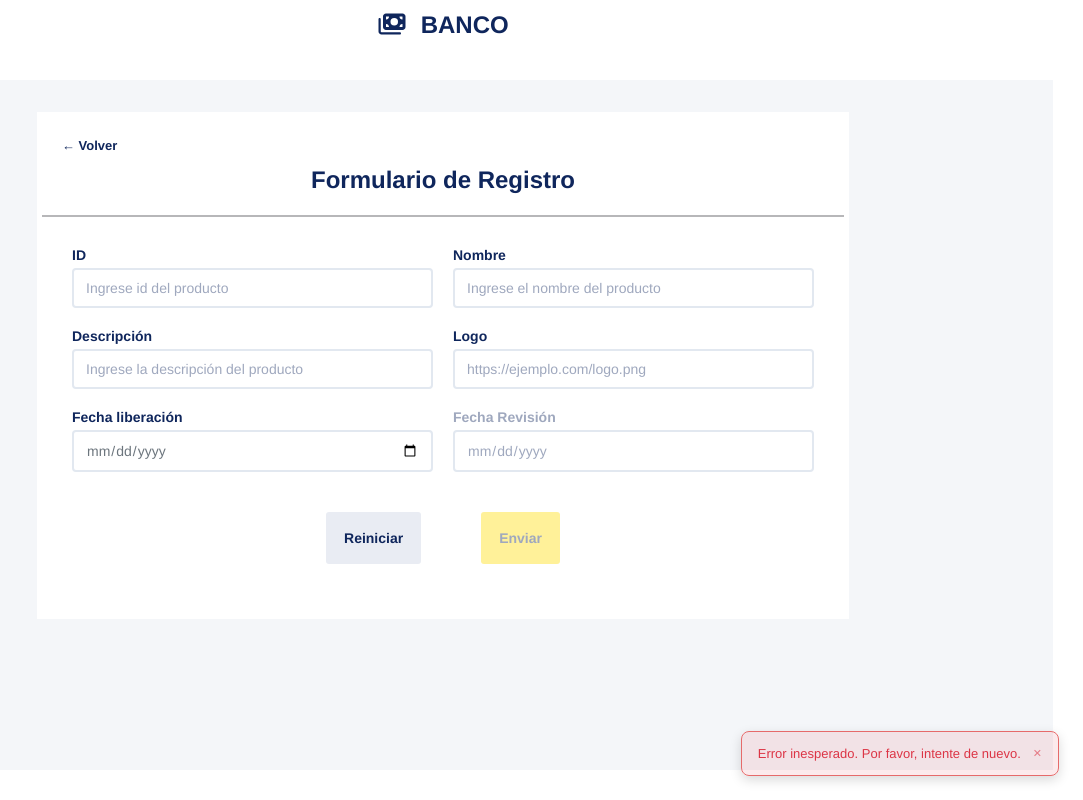
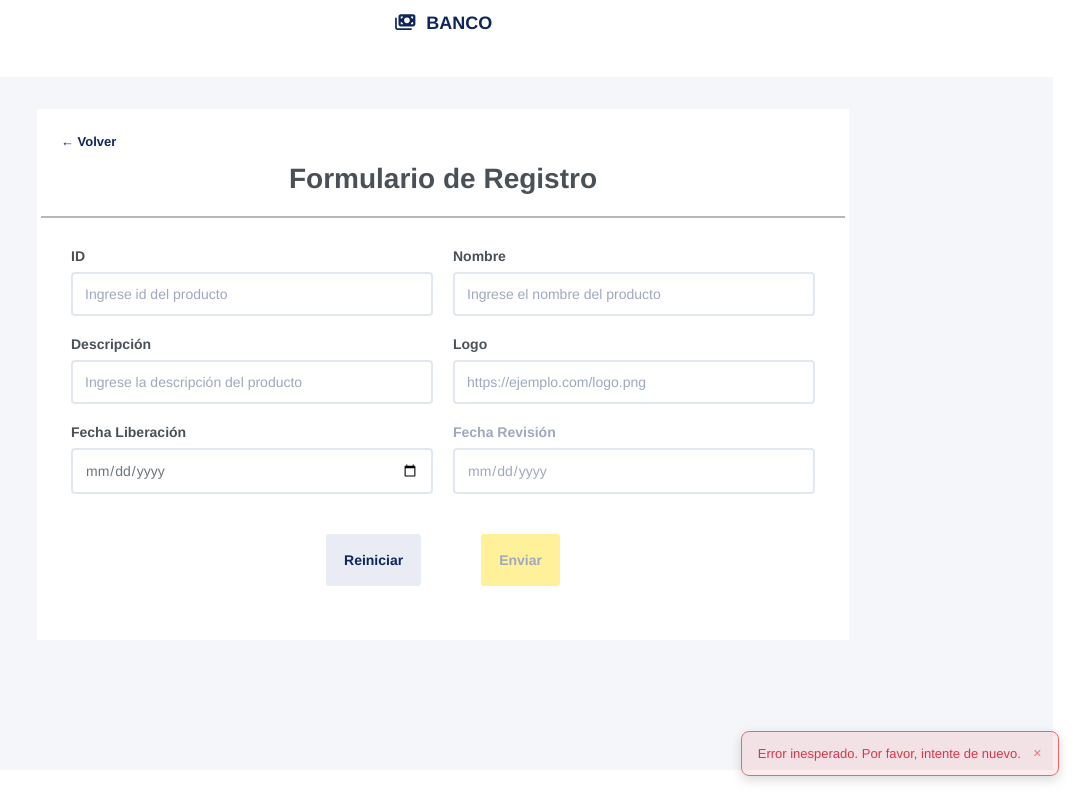
Before and after one commit to fraescaya10/reto-tecnico-angular, an Angular app: page /products in a window 1280 px wide. Both pictures are taken after typing "Sample" into the empty fields and a click on the button "Agregar". Shown: the whole page, without its empty margins (197-1280 px from the left). Built offline with nearby package versions, Linux system fonts and the light colour scheme; no server answers.

Commit message:
Fixing styles for small devices

```diff
--- a/src/app/app.scss
+++ b/src/app/app.scss
@@ -6,14 +6,23 @@
 }
 
 .title {
-  margin: 10px auto;
+  margin: var(--space-3) auto;
   text-align: center;
+  font-size: var(--font-size-lg);
+
+  @media (min-width: 768px) {
+    font-size: var(--font-size-xl);
+  }
 }
 
 .bank-section {
-  margin: var(--space-7);
+  margin: var(--space-4);
   color: var(--text-primary);
   background-color: var(--color-gray-100);
   flex: 1;
   box-sizing: border-box;
+
+  @media (min-width: 768px) {
+    margin: var(--space-7);
+  }
 }
--- a/src/app/features/products/components/product-form/product-form.html
+++ b/src/app/features/products/components/product-form/product-form.html
@@ -104,7 +104,7 @@
         }
       </div>
       <div class="form-group">
-        <label for="date_release">Fecha liberación</label>
+        <label for="date_release">Fecha Liberación</label>
         <input
           type="date"
           id="date_release"
--- a/src/app/features/products/components/product-form/product-form.scss
+++ b/src/app/features/products/components/product-form/product-form.scss
@@ -1,19 +1,33 @@
 .product-form-container {
   max-width: 860px;
   margin: 0 auto;
-  padding: var(--space-8) var(--space-6);
+  padding: var(--space-4);
+
+  @media (min-width: 768px) {
+    padding: var(--space-8) var(--space-6);
+  }
 }
 
 .card {
-  padding: 5px;
+  padding: var(--space-4);
+
+  @media (min-width: 768px) {
+    padding: var(--space-1);
+  }
 }
 
 .header {
-  padding: var(--space-5);
+  padding: var(--space-3);
   border-bottom: var(--border-width) solid var(--color-border-dark);
+
+  @media (min-width: 768px) {
+    padding: var(--space-5);
+  }
 
   h1 {
     text-align: center;
+    font-size: var(--font-size-4xl);
+    color: var(--text-form-control);
   }
 }
 
@@ -34,21 +48,26 @@
 
 .form {
   display: grid;
-  grid-template-columns: 1fr 1fr;
+  grid-template-columns: 1fr;
   gap: var(--space-5);
-  padding: var(--space-7);
+  padding: var(--space-4);
   width: 100%;
+
+  @media (min-width: 768px) {
+    grid-template-columns: 1fr 1fr;
+    padding: var(--space-7);
+  }
 }
 
 .form-group {
   display: flex;
   flex-direction: column;
-  gap: 5px;
+  gap: var(--space-2);
 
   label {
     font-weight: var(--font-weight-bold);
     font-size: var(--font-size-base);
-    color: var(--text-primary);
+    color: var(--text-form-control);
   }
 
   &:has(input:disabled) label {
@@ -58,8 +77,15 @@
 
 .form-buttons {
   grid-column: 1 / -1;
-  padding: var(--space-5) 0;
+  padding: var(--space-3) 0;
   display: flex;
-  gap: var(--space-15);
+  flex-direction: column;
+  gap: var(--space-4);
   justify-content: center;
+
+  @media (min-width: 768px) {
+    flex-direction: row;
+    gap: var(--space-15);
+    padding: var(--space-5) 0;
+  }
 }
--- a/src/app/features/products/components/product-list/product-list.html
+++ b/src/app/features/products/components/product-list/product-list.html
@@ -82,7 +82,7 @@
                 <button
                   class="dropdown-item dropdown-item--danger"
                   type="button"
-                  (click)="deleteProduct(product.id)"
+                  (click)="deleteProduct(product.id, product.name)"
                 >
                   <fa-icon [icon]="trash"></fa-icon>
                   Eliminar
--- a/src/app/features/products/components/product-list/product-list.scss
+++ b/src/app/features/products/components/product-list/product-list.scss
@@ -1,25 +1,37 @@
 .product-list-container {
-  padding: var(--space-8) var(--space-10);
+  padding: var(--space-4);
+
+  @media (min-width: 768px) {
+    padding: var(--space-6) var(--space-8);
+  }
+
+  @media (min-width: 1024px) {
+    padding: var(--space-8) var(--space-10);
+  }
 }
 
 .header {
   display: flex;
   align-items: center;
   justify-content: space-between;
-  gap: var(--space-4);
-  margin-bottom: var(--space-4);
+  gap: var(--space-3);
   flex-wrap: wrap;
+  padding: var(--space-4) 0;
 
   &__search {
     position: relative;
     flex: 1;
-    max-width: 300px;
-    min-width: 200px;
+    min-width: 100%;
+
+    @media (min-width: 480px) {
+      min-width: 200px;
+      max-width: 300px;
+    }
   }
 
   &__search-input {
     width: 100%;
-    padding: var(--space-2) var(--space-3);
+    padding: var(--space-3) var(--space-3);
     border: var(--border-width) solid var(--color-border);
     border-radius: var(--radius-md);
     color: var(--text-secondary);
@@ -35,10 +47,29 @@
       border: var(--border-width) solid var(--color-border-focus);
     }
   }
+
+  .primary-button {
+    width: 100%;
+
+    @media (min-width: 480px) {
+      width: auto;
+    }
+  }
+}
+
+.card {
+  padding: var(--space-4);
+  border-radius: var(--radius-xs);
+  overflow: hidden;
+
+  @media (min-width: 768px) {
+    padding: var(--space-7);
+  }
 }
 
 .table-container {
   overflow-x: auto;
+  -webkit-overflow-scrolling: touch;
 }
 
 .table {
@@ -59,18 +90,28 @@
 
   &__th {
     background-color: var(--color-bg-body);
-    padding: var(--space-5) var(--space-4);
+    padding: var(--space-3) var(--space-3);
     text-align: left;
+    font-weight: var(--font-weight-semibold);
     letter-spacing: 0.05em;
     white-space: nowrap;
-    color: var(--text-secondary);
+    color: var(--text-form-control);
+    font-size: var(--font-size-sm);
+
+    @media (min-width: 768px) {
+      padding: var(--space-5) var(--space-4);
+      font-size: var(--font-size-base);
+    }
 
     &--logo {
-      width: 64px;
+      width: 100px;
+      min-width: 80px;
+      text-align: center;
     }
 
     &--actions {
       width: 52px;
+      min-width: 52px;
       text-align: center;
       padding: 0;
     }
@@ -78,8 +119,14 @@
 
   &__td {
     color: var(--text-secondary);
-    padding: 10px var(--space-4);
+    padding: var(--space-2) var(--space-3);
     vertical-align: middle;
+    font-size: var(--font-size-sm);
+
+    @media (min-width: 768px) {
+      padding: var(--space-2) var(--space-4);
+      font-size: var(--font-size-base);
+    }
   }
 
   &__loading-cell,
@@ -88,6 +135,10 @@
     text-align: center;
     color: var(--text-primary-disabled);
   }
+}
+
+tbody .table__tr:hover {
+  background-color: var(--color-gray-100);
 }
 
 .actions-cell {
@@ -161,6 +212,7 @@
     opacity: 0;
     transform: translateY(-4px);
   }
+
   to {
     opacity: 1;
     transform: translateY(0);
@@ -172,6 +224,7 @@
     opacity: 0;
     transform: translateY(4px);
   }
+
   to {
     opacity: 1;
     transform: translateY(0);
@@ -181,6 +234,7 @@
 .product-logo {
   width: 50px;
   height: 50px;
+  margin: 0 auto;
   border-radius: var(--radius-full);
   overflow: hidden;
   background: var(--color-border-dark);
@@ -198,14 +252,18 @@
   display: flex;
   align-items: center;
   justify-content: space-between;
-  padding: var(--space-7) 0;
+  padding: var(--space-3) 0;
   border-top: var(--border-width-thin) solid var(--color-border);
-  gap: var(--space-4);
+  gap: var(--space-3);
   flex-wrap: wrap;
+
+  @media (min-width: 768px) {
+    padding: var(--space-4) 0;
+  }
 }
 
 .products-count {
-  color: var(--text-secondary);
+  color: var(--text-form-control);
   font-weight: var(--font-weight-bold);
 }
 
@@ -213,7 +271,7 @@
   padding: var(--space-1) var(--space-3);
   border: var(--border-width) solid var(--color-border-dark);
   border-radius: var(--radius-sm);
-  color: var(--text-primary);
+  color: var(--text-form-control);
   cursor: pointer;
 
   &:focus {
--- a/src/app/shared/components/confirm-dialog/confirm-dialog.component.html
+++ b/src/app/shared/components/confirm-dialog/confirm-dialog.component.html
@@ -1,14 +1,18 @@
 @if (dialogService.config(); as config) {
 <div class="dialog-overlay" role="dialog" aria-modal="true" [attr.aria-label]="config.title" (click)="dialogService.cancel()">
   <div class="dialog-card" (click)="$event.stopPropagation()">
-    <h2 class="dialog-card__title">{{ config.title }}</h2>
-    <p class="dialog-card__message">{{ config.message }}</p>
+    <div class="dialog-card__content">
+      @if (config.title && config.title !== 'Eliminar producto') {
+        <h2 class="dialog-card__title">{{ config.title }}</h2>
+      }
+      <p class="dialog-card__message">{{ config.message }}</p>
+    </div>
     <div class="dialog-card__actions">
       <button class="secondary-button" type="button" (click)="dialogService.cancel()">
-        {{ config.cancelLabel }}
+        {{ config.cancelLabel || 'Cancelar' }}
       </button>
-      <button class="danger-button" type="button" (click)="dialogService.confirm()">
-        {{ config.confirmLabel }}
+      <button class="primary-button" type="button" (click)="dialogService.confirm()">
+        {{ config.confirmLabel || 'Confirmar' }}
       </button>
     </div>
   </div>
--- a/src/app/shared/components/toast/toast.component.scss
+++ b/src/app/shared/components/toast/toast.component.scss
@@ -1,13 +1,21 @@
 .toast-container {
   position: fixed;
-  bottom: var(--space-6);
-  right: var(--space-6);
+  bottom: var(--space-3);
+  right: var(--space-3);
+  left: var(--space-3);
   display: flex;
   flex-direction: column;
   gap: var(--space-3);
   z-index: 1000;
-  max-width: 360px;
-  width: calc(100vw - var(--space-12));
+  max-width: none;
+  width: auto;
+
+  @media (min-width: 480px) {
+    left: auto;
+    right: var(--space-6);
+    bottom: var(--space-6);
+    max-width: 360px;
+  }
 }
 
 .toast {
--- a/src/styles/_components.scss
+++ b/src/styles/_components.scss
@@ -7,7 +7,7 @@
 /* Form control base */
 .form-control {
   width: 100%;
-  padding: 10px var(--space-3);
+  padding: var(--space-3);
   border: var(--border-width) solid var(--color-border);
   border-radius: var(--radius-sm);
   color: var(--text-secondary);
@@ -38,11 +38,21 @@
 }
 
 /* Buttons */
-.primary-button {
-  padding: 18px;
+.primary-button,
+.secondary-button,
+.danger-button {
+  padding: var(--space-3) var(--space-4);
   border: none;
   border-radius: var(--radius-xs);
   font-weight: var(--font-weight-bold);
+  cursor: pointer;
+
+  @media (min-width: 768px) {
+    padding: 18px;
+  }
+}
+
+.primary-button {
   background-color: var(--color-primary);
   color: var(--text-primary);
 
@@ -54,19 +64,11 @@
 }
 
 .secondary-button {
-  padding: 18px;
-  border: none;
-  border-radius: var(--radius-xs);
-  font-weight: var(--font-weight-bold);
   background-color: var(--color-gray-200);
   color: var(--text-primary);
 }
 
 .danger-button {
-  padding: 18px;
-  border: none;
-  border-radius: var(--radius-xs);
-  font-weight: var(--font-weight-bold);
   background-color: var(--color-danger-500);
   color: #ffffff;
 
@@ -78,6 +80,6 @@
 /* Feedback */
 .error-message {
   color: var(--color-error);
-  font-size: 12px;
+  font-size: var(--font-size-sm);
   font-weight: var(--font-weight-medium);
 }
--- a/src/styles/_variables.scss
+++ b/src/styles/_variables.scss
@@ -17,6 +17,7 @@
   --text-primary: #0f265c;
   --text-secondary: #6c757d;
   --text-primary-disabled: #9fa8be;
+  --text-form-control: #495057;
 
   /* Colors — Feedback */
   --color-error: #e66a6a;
@@ -39,6 +40,7 @@
   --font-size-xl: 18px;
   --font-size-2xl: 20px;
   --font-size-3xl: 24px;
+  --font-size-4xl: 28px;
 
   /* Typography — Weight */
   --font-weight-regular: 400;
@@ -77,6 +79,11 @@
   /* Transitions */
   --transition-fast: 100ms ease;
 
+  /* Breakpoints */
+  --bp-sm: 480px;
+  --bp-md: 768px;
+  --bp-lg: 1024px;
+
   /* Shadows */
   --shadow-sm: 0 4px 12px rgba(0, 0, 0, 0.15);
   --shadow-error-focus: 0 0 0 3px color-mix(in srgb, var(--color-error) 15%, transparent);
```
Also changed, not shown: src/app/features/products/components/product-list/product-list.ts (+15 -3 lines), src/app/shared/components/confirm-dialog/confirm-dialog.component.scss (+34 -13 lines).
